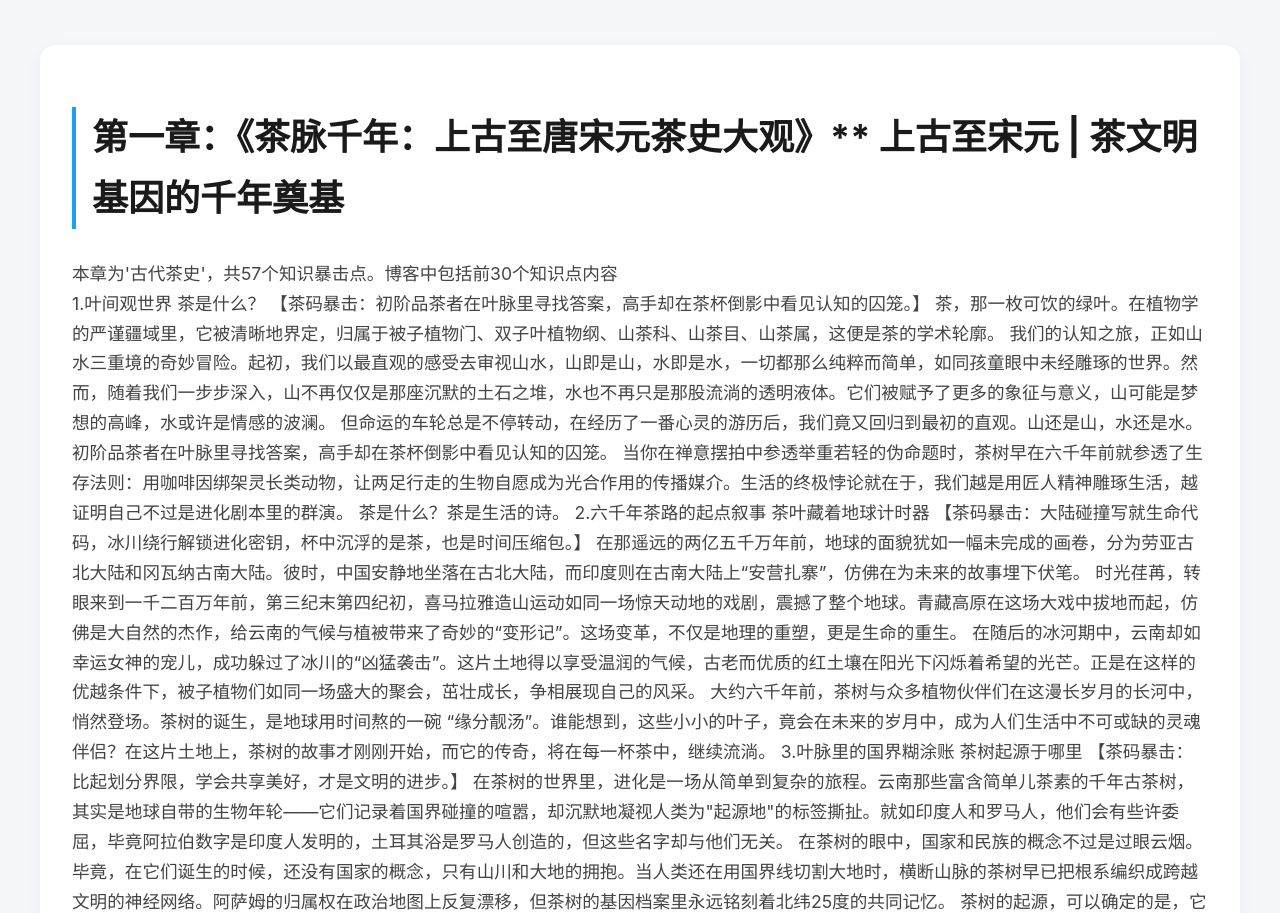
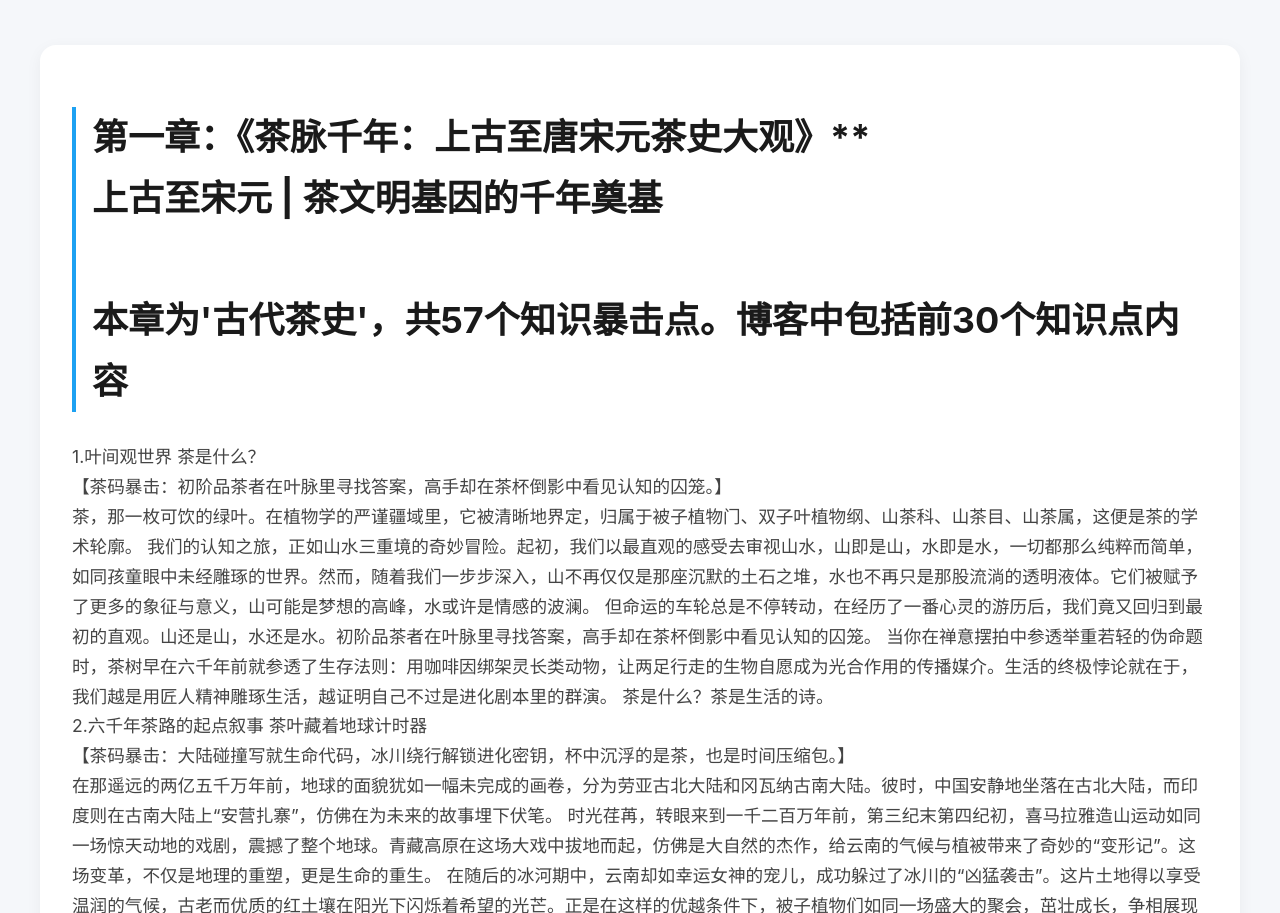
Before and after one commit to puerhcha/Puerhcha.github.io, a plain HTML site: page chapter1/index.html in a window 1280 px wide. Shown: the part 187-1100 px from the top of the page. Drawn offline with Linux system fonts and the light colour scheme.

Commit message:
Update index.html

```diff
--- a/chapter1/index.html
+++ b/chapter1/index.html
@@ -69,8 +69,8 @@
         <!-- 头部导航 -->
         <div class="header">
             <div class="avatar-container">
-                < img src="../touxiang.jpg" alt="头像" class="avatar">
-                < img src="../lanbiao.png" alt="认证蓝标" class="verification-badge">
+                < img src="./touxiang.jpg" alt="头像" class="avatar">
+                < img src="./lanbiao.png" alt="认证蓝标" class="verification-badge">
             </div>
             <h1>普洱大佬的博客</h1>
             ← 返回章节列表
@@ -79,56 +79,58 @@
         <!-- 章节内容 -->
         <div class="chapter-content">
             <h2 style="color: #1a1a1a; font-size: 2.25rem; border-left: 4px solid #1DA1F2; padding-left: 1rem;">
-                第一章：《茶脉千年：上古至唐宋元茶史大观》**
-                上古至宋元 | 茶文明基因的千年奠基
+                第一章：《茶脉千年：上古至唐宋元茶史大观》** <br>
+                上古至宋元 | 茶文明基因的千年奠基<br>
+                <br>
+                本章为'古代茶史'，共57个知识暴击点。博客中包括前30个知识点内容<br>
             </h2>
             <p style="color: #444; font-size: 1.1rem; margin: 1.5rem 0;">
-                本章为'古代茶史'，共57个知识暴击点。博客中包括前30个知识点内容<br>
 
-1.叶间观世界 茶是什么？
-【茶码暴击：初阶品茶者在叶脉里寻找答案，高手却在茶杯倒影中看见认知的囚笼。】
+
+1.叶间观世界 茶是什么？<br>
+【茶码暴击：初阶品茶者在叶脉里寻找答案，高手却在茶杯倒影中看见认知的囚笼。】<br>
 茶，那一枚可饮的绿叶。在植物学的严谨疆域里，它被清晰地界定，归属于被子植物门、双子叶植物纲、山茶科、山茶目、山茶属，这便是茶的学术轮廓。
 我们的认知之旅，正如山水三重境的奇妙冒险。起初，我们以最直观的感受去审视山水，山即是山，水即是水，一切都那么纯粹而简单，如同孩童眼中未经雕琢的世界。然而，随着我们一步步深入，山不再仅仅是那座沉默的土石之堆，水也不再只是那股流淌的透明液体。它们被赋予了更多的象征与意义，山可能是梦想的高峰，水或许是情感的波澜。
 但命运的车轮总是不停转动，在经历了一番心灵的游历后，我们竟又回归到最初的直观。山还是山，水还是水。初阶品茶者在叶脉里寻找答案，高手却在茶杯倒影中看见认知的囚笼。
 当你在禅意摆拍中参透举重若轻的伪命题时，茶树早在六千年前就参透了生存法则：用咖啡因绑架灵长类动物，让两足行走的生物自愿成为光合作用的传播媒介。生活的终极悖论就在于，我们越是用匠人精神雕琢生活，越证明自己不过是进化剧本里的群演。
 
-茶是什么？茶是生活的诗。
+茶是什么？茶是生活的诗。<br>
 
 
-2.六千年茶路的起点叙事 茶叶藏着地球计时器
-【茶码暴击：大陆碰撞写就生命代码，冰川绕行解锁进化密钥，杯中沉浮的是茶，也是时间压缩包。】
+2.六千年茶路的起点叙事 茶叶藏着地球计时器<br>
+【茶码暴击：大陆碰撞写就生命代码，冰川绕行解锁进化密钥，杯中沉浮的是茶，也是时间压缩包。】<br>
 在那遥远的两亿五千万年前，地球的面貌犹如一幅未完成的画卷，分为劳亚古北大陆和冈瓦纳古南大陆。彼时，中国安静地坐落在古北大陆，而印度则在古南大陆上“安营扎寨”，仿佛在为未来的故事埋下伏笔。
 
 时光荏苒，转眼来到一千二百万年前，第三纪末第四纪初，喜马拉雅造山运动如同一场惊天动地的戏剧，震撼了整个地球。青藏高原在这场大戏中拔地而起，仿佛是大自然的杰作，给云南的气候与植被带来了奇妙的“变形记”。这场变革，不仅是地理的重塑，更是生命的重生。
 
 在随后的冰河期中，云南却如幸运女神的宠儿，成功躲过了冰川的“凶猛袭击”。这片土地得以享受温润的气候，古老而优质的红土壤在阳光下闪烁着希望的光芒。正是在这样的优越条件下，被子植物们如同一场盛大的聚会，茁壮成长，争相展现自己的风采。
 
-大约六千年前，茶树与众多植物伙伴们在这漫长岁月的长河中，悄然登场。茶树的诞生，是地球用时间熬的一碗 “缘分靓汤”。谁能想到，这些小小的叶子，竟会在未来的岁月中，成为人们生活中不可或缺的灵魂伴侣？在这片土地上，茶树的故事才刚刚开始，而它的传奇，将在每一杯茶中，继续流淌。
+大约六千年前，茶树与众多植物伙伴们在这漫长岁月的长河中，悄然登场。茶树的诞生，是地球用时间熬的一碗 “缘分靓汤”。谁能想到，这些小小的叶子，竟会在未来的岁月中，成为人们生活中不可或缺的灵魂伴侣？在这片土地上，茶树的故事才刚刚开始，而它的传奇，将在每一杯茶中，继续流淌。 <br>
 
-3.叶脉里的国界糊涂账 茶树起源于哪里
-【茶码暴击：比起划分界限，学会共享美好，才是文明的进步。】
+3.叶脉里的国界糊涂账 茶树起源于哪里<br>
+【茶码暴击：比起划分界限，学会共享美好，才是文明的进步。】<br>
 在茶树的世界里，进化是一场从简单到复杂的旅程。云南那些富含简单儿茶素的千年古茶树，其实是地球自带的生物年轮——它们记录着国界碰撞的喧嚣，却沉默地凝视人类为"起源地"的标签撕扯。就如印度人和罗马人，他们会有些许委屈，毕竟阿拉伯数字是印度人发明的，土耳其浴是罗马人创造的，但这些名字却与他们无关。
 在茶树的眼中，国家和民族的概念不过是过眼云烟。毕竟，在它们诞生的时候，还没有国家的概念，只有山川和大地的拥抱。当人类还在用国界线切割大地时，横断山脉的茶树早已把根系编织成跨越文明的神经网络。阿萨姆的归属权在政治地图上反复漂移，但茶树的基因档案里永远铭刻着北纬25度的共同记忆。
-茶树的起源，可以确定的是，它们诞生在喜马拉雅山南麓的横断山区及其周围地区。这里涉及中国云南等西南各省、缅甸、老挝、泰国、越南以及印度东北部，这些地方都是世界茶树的起源地带。茶的世界，叶脉无疆。
+茶树的起源，可以确定的是，它们诞生在喜马拉雅山南麓的横断山区及其周围地区。这里涉及中国云南等西南各省、缅甸、老挝、泰国、越南以及印度东北部，这些地方都是世界茶树的起源地带。茶的世界，叶脉无疆。<br>
 
-4.六江流域的茶叶养成 云南的山河密码
-【茶码暴击：普洱茶——云雾淬炼的时光原浆，红土酿造的液态琥珀。】
+4.六江流域的茶叶养成 云南的山河密码<br>
+【茶码暴击：普洱茶——云雾淬炼的时光原浆，红土酿造的液态琥珀。】<br>
 云南，这里是大叶茶的诞生之地。它犹如一个巨大的宝藏，是动物的乐土，是植物的宝库；是竹林的浩瀚海洋，又是花卉的缤纷世界；是草药的隐秘角落，又是香料的梦幻天堂，更是菌类的奇妙王国。而六条大河，怒江、金沙江、澜沧江、伊洛瓦底江、珠江、红河，在这片土地上奔腾汹涌，恰似大地的血脉，滋养着每一寸土地。也正是在这样的地方，孕育出了独特的大叶茶，还有那独特的普洱茶。
-大叶茶以其宽阔的叶片，吸收着天地之精华，沐浴着云雾之灵气。它们在高山云雾中生长，经受着日夜温差的洗礼，逐渐孕育出独特的风味。普洱茶，作为大叶茶的代表，以其深邃的色泽、醇厚的口感、持久的回甘，成为了茶中之宝。每一片茶叶，都蕴藏着云南的山水之魂，每一口茶汤，都散发着云南的自然之韵。
+大叶茶以其宽阔的叶片，吸收着天地之精华，沐浴着云雾之灵气。它们在高山云雾中生长，经受着日夜温差的洗礼，逐渐孕育出独特的风味。普洱茶，作为大叶茶的代表，以其深邃的色泽、醇厚的口感、持久的回甘，成为了茶中之宝。每一片茶叶，都蕴藏着云南的山水之魂，每一口茶汤，都散发着云南的自然之韵。<br>
 
-5.从荼到茶的味觉跨越 苦叶里的文明源代码
-【茶码暴击：改变世界的，往往不是伟大理想，而是 “让生活更轻松” 的小贪心。】
+5.从荼到茶的味觉跨越 苦叶里的文明源代码<br>
+【茶码暴击：改变世界的，往往不是伟大理想，而是 “让生活更轻松” 的小贪心。】<br>
 
-在古老东方，“茶”这一名称源自更古老的“荼”。周代《诗经》中“谁谓荼苦，其甘如荠”的吟唱，既是先民对这种植物的最初认知，也悄然勾勒出人类饮食文化演进的轨迹。从原始的茹毛饮血，到尝试采摘树叶，再到有意识挑选味美的品种，我们的祖先在饮食探索中持续前行。随着先民逐渐停止追逐野果，农业革命的进程真正开启——他们开始有计划、成系统地采集和种植可食用植物，这种行为标志着人类向更高级演化阶段的迈进，与其说是主动选择，不如视为生存博弈中的必然之举。为减少跋涉之苦，先民将包括茶树在内的优质食用植物栽种在居住地周边。这些经人工培育的物种，在时光推移中与野生近缘种显现出差异，农业文明的曙光也由此初现。现代人所追捧的有机种植，本质上正是对三千年前生存智慧的一种回归。
+在古老东方，“茶”这一名称源自更古老的“荼”。周代《诗经》中“谁谓荼苦，其甘如荠”的吟唱，既是先民对这种植物的最初认知，也悄然勾勒出人类饮食文化演进的轨迹。从原始的茹毛饮血，到尝试采摘树叶，再到有意识挑选味美的品种，我们的祖先在饮食探索中持续前行。随着先民逐渐停止追逐野果，农业革命的进程真正开启——他们开始有计划、成系统地采集和种植可食用植物，这种行为标志着人类向更高级演化阶段的迈进，与其说是主动选择，不如视为生存博弈中的必然之举。为减少跋涉之苦，先民将包括茶树在内的优质食用植物栽种在居住地周边。这些经人工培育的物种，在时光推移中与野生近缘种显现出差异，农业文明的曙光也由此初现。现代人所追捧的有机种植，本质上正是对三千年前生存智慧的一种回归。<br>
 
-6.茶：解渴的高级皮肤 从野草到饮料的逆袭
-【茶码暴击：人与茶的关系，是文明与自然的双向成就 —— 我们赋予它意义，它回馈我们超越生存的美好。】
+6.茶：解渴的高级皮肤 从野草到饮料的逆袭<br>
+【茶码暴击：人与茶的关系，是文明与自然的双向成就 —— 我们赋予它意义，它回馈我们超越生存的美好。】<br>
 
-“荼”本是上古时期各类苦菜的统称，其中部分因具备药用价值而被赋予新角色，兼具食用与饮用功能。当饮用逐渐成为其主要用途并演化为一种生活雅事，荼便在时光转换中悄然完成身份蜕变，成为我们如今熟知的“茶”。中国作为世界上最早利用茶树的国家，这一事实确凿无疑。然而，个别研究者却强行将荼与茶完全等同，坚称二者毫无分别，这种观点就像将山顶洞人的石斧与现代光刻机简单归为同类工具，忽视了事物发展的阶段性特征。事实上，荼是茶的演化根基，茶则是荼在功能与文化层面的升华。当作为饮品的茶从单纯的解渴刚需，逐步叠加精神享受的内涵，并被赋予深厚的文化特质，它便完成了从野生植物到文明符号的三级跨越。严格意义上的“饮茶”习俗，需追溯至汉代——这个茶被重新赋予社会文化意义的重要时代。由此可见，荼可视为茶叶发展的早期形态，但并非现代概念中严格定义的“茶”。
+“荼”本是上古时期各类苦菜的统称，其中部分因具备药用价值而被赋予新角色，兼具食用与饮用功能。当饮用逐渐成为其主要用途并演化为一种生活雅事，荼便在时光转换中悄然完成身份蜕变，成为我们如今熟知的“茶”。中国作为世界上最早利用茶树的国家，这一事实确凿无疑。然而，个别研究者却强行将荼与茶完全等同，坚称二者毫无分别，这种观点就像将山顶洞人的石斧与现代光刻机简单归为同类工具，忽视了事物发展的阶段性特征。事实上，荼是茶的演化根基，茶则是荼在功能与文化层面的升华。当作为饮品的茶从单纯的解渴刚需，逐步叠加精神享受的内涵，并被赋予深厚的文化特质，它便完成了从野生植物到文明符号的三级跨越。严格意义上的“饮茶”习俗，需追溯至汉代——这个茶被重新赋予社会文化意义的重要时代。由此可见，荼可视为茶叶发展的早期形态，但并非现代概念中严格定义的“茶”。<br>
 
-7.茶祖传说：最早的精神 IPO 神话让茶叶有了代言人
-【 茶码暴击：解毒神话是初代爽文，后世陆羽给神农氏上了文化户口，签发了身份证。】
-在古老的东方文明中，神话并非简单的故事，而是文明孕育的基因载体，是原始崇拜通过口耳相传的文化密码。有一个被神化并广为传颂的名字 —— 神农氏，他不仅是传说中尝遍百草的勇者，更是先民心中以身试毒的智慧象征。尽管神农氏所寻解药中是否真的包含茶已无从考证，但战国时期文人在《神农本草经》中留下的 “神农尝百草，日遇七十二毒，得荼解之”，却以文字形式将荼的发现定格为文明记忆。这段记载不仅为神农氏赋予了 “茶祖” 的文化身份，更将植物碱的自然属性升华为人类对抗自然威胁的精神象征，完成了最早的精神文明工程。唐代陆羽在《茶经》中沿用此说，写下 “茶之为饮，发乎神农氏，闻于鲁周公”。陆羽用《茶经》按下文化确认键的瞬间，茶叶正式从解毒剂进化为文明硬通货。神话故事的意义远超追溯事物起源本身，更在于通过集体记忆的塑造实现文化身份的认同 —— 当神农氏与茶的传说被代代相传，人类不仅为一片树叶赋予了超越实用价值的精神意义，更在这种文化共识中完成了对自身文明的最初确认。
+7.茶祖传说：最早的精神 IPO 神话让茶叶有了代言人 <br>
+【 茶码暴击：解毒神话是初代爽文，后世陆羽给神农氏上了文化户口，签发了身份证。】<br>
+在古老的东方文明中，神话并非简单的故事，而是文明孕育的基因载体，是原始崇拜通过口耳相传的文化密码。有一个被神化并广为传颂的名字 —— 神农氏，他不仅是传说中尝遍百草的勇者，更是先民心中以身试毒的智慧象征。尽管神农氏所寻解药中是否真的包含茶已无从考证，但战国时期文人在《神农本草经》中留下的 “神农尝百草，日遇七十二毒，得荼解之”，却以文字形式将荼的发现定格为文明记忆。这段记载不仅为神农氏赋予了 “茶祖” 的文化身份，更将植物碱的自然属性升华为人类对抗自然威胁的精神象征，完成了最早的精神文明工程。唐代陆羽在《茶经》中沿用此说，写下 “茶之为饮，发乎神农氏，闻于鲁周公”。陆羽用《茶经》按下文化确认键的瞬间，茶叶正式从解毒剂进化为文明硬通货。神话故事的意义远超追溯事物起源本身，更在于通过集体记忆的塑造实现文化身份的认同 —— 当神农氏与茶的传说被代代相传，人类不仅为一片树叶赋予了超越实用价值的精神意义，更在这种文化共识中完成了对自身文明的最初确认。<br>
 
 8.不是一个人在战斗 神非一人 茶有千味
 【茶码暴击：当耶和华在搞用户独占，我们的先祖早玩起了神话开源。】
```
